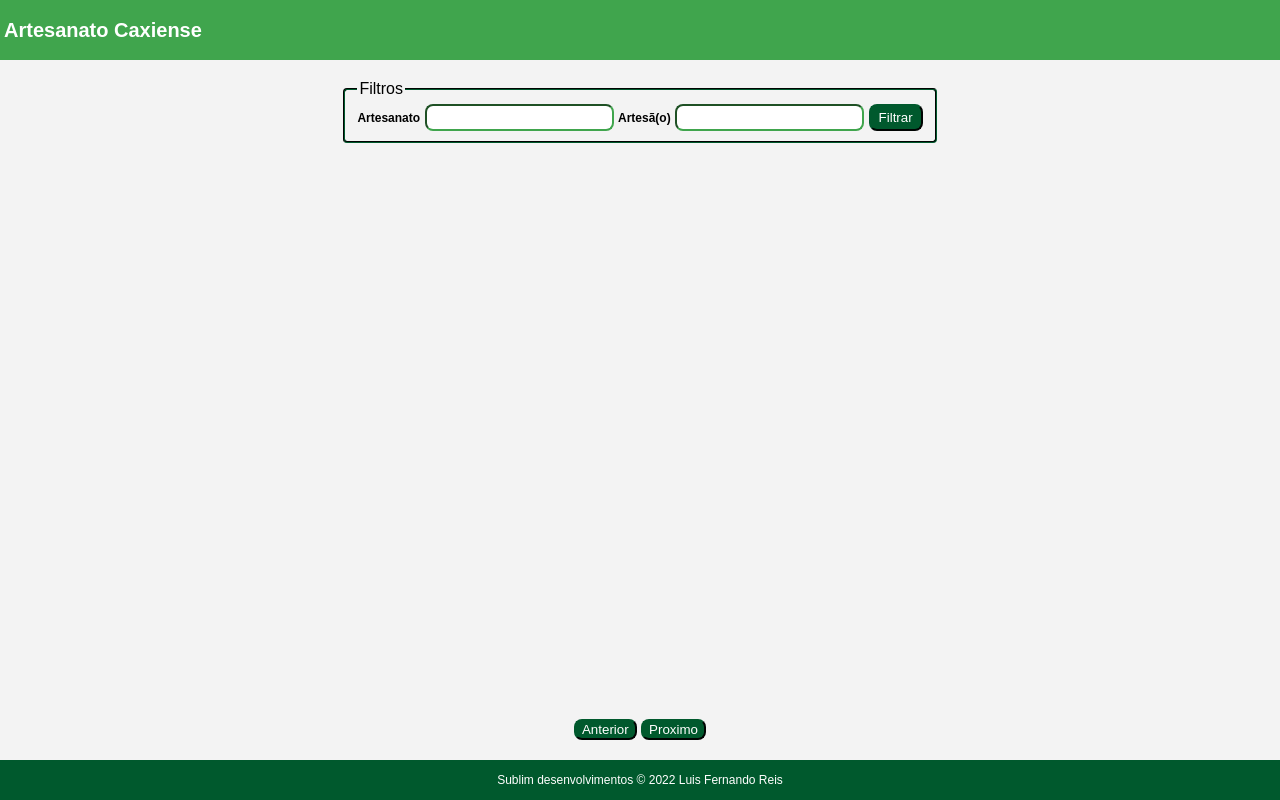
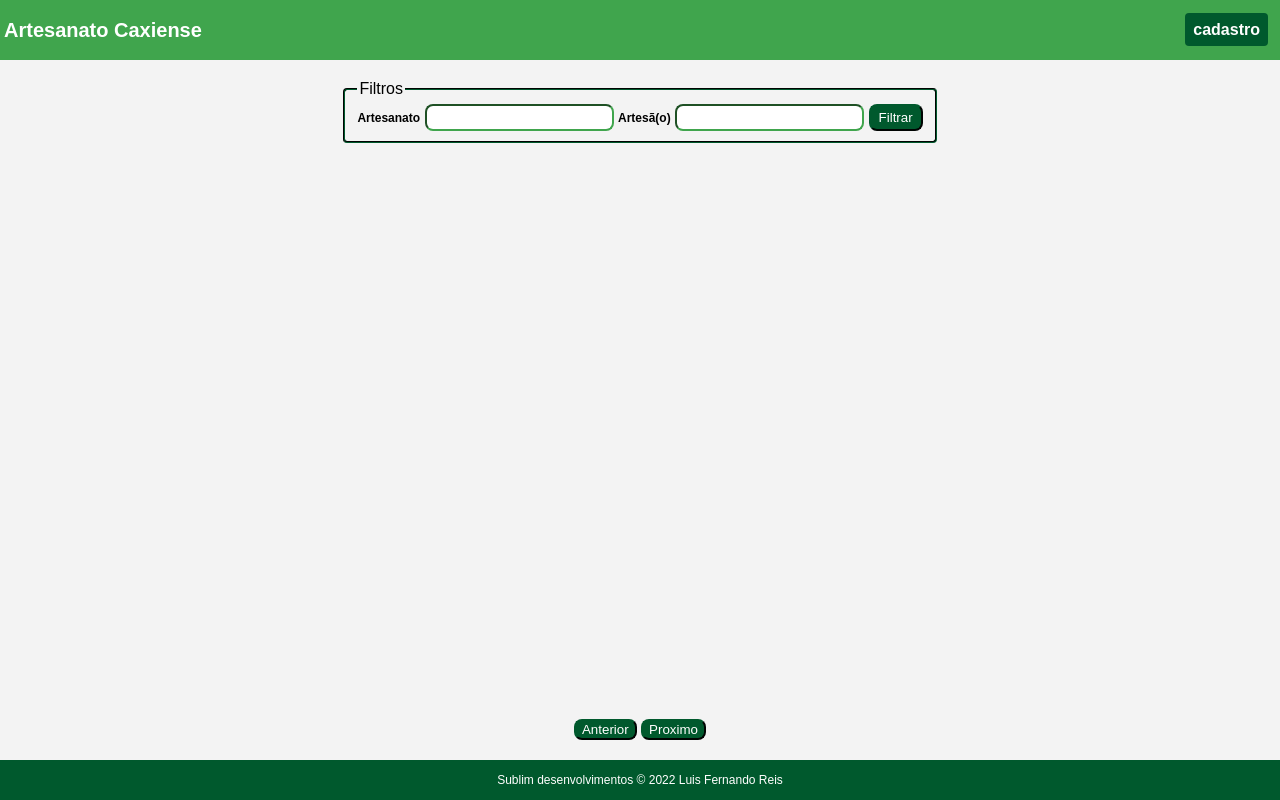
Before and after one commit to luisfernandoreiiis/Artesanato-caxiense, a plain HTML site: page index.html in a window 1280 px wide. Drawn offline with Linux system fonts and the light colour scheme; no server answers.

Commit message:
Add files via upload

```diff
--- a/index.html
+++ b/index.html
@@ -4,12 +4,12 @@
 <head>
   <meta charset="utf-8">
   <meta name="viewport" content="width=device-width, initial-scale=1">
-  <title>Artesanato Caxiense - Cadastro</title>
+  <title>Artesanato Caxiense - Listagem</title>
+
   <script src="https://www.gstatic.com/firebasejs/8.5.0/firebase-app.js"></script>
   <script src="https://www.gstatic.com/firebasejs/8.5.0/firebase-firestore.js"></script>
   <script src="https://www.gstatic.com/firebasejs/8.5.0/firebase-analytics.js"></script>
   <script src="./src/js/config.js"></script>
-
   <link rel="stylesheet" href="./src/css/style.css">
   <link rel="stylesheet" href="./src/css/listagem.css">
 </head>
@@ -18,6 +18,9 @@
 
   <header>
     <h1 class="titulo">Artesanato Caxiense</h1>
+    <nav class="menu">
+      <a class="menu_item" href="cadastro.html">cadastro</a>
+    </nav>
   </header>
   <main>
 
@@ -44,7 +47,7 @@
 
     <div class="lista__paginacao">
       <button class="botao__primario" id="botao__anterior">Anterior</button>
-      <button class="botao__primario" id="botao__proximo">Proximo</button>
+      <button class="botao__primario" id="botao__proximo"href="./cadastro.html" >Proximo </button>
         </div>
   </main>
   <footer>
--- a/src/css/style.css
+++ b/src/css/style.css
@@ -22,6 +22,7 @@ header {
     display: flex;
     height: var(--header-height);
     padding: 4px;
+    justify-content: space-between;
 }
 
 h1, h2, h3 {
@@ -85,3 +86,20 @@ footer {
     border-color: var(--cor-verde-claro);
     border-radius: 8px;
 }
+.menu{
+    padding-right: 8px;
+
+}
+
+.menu_item{
+   padding: 8px;
+   text-decoration: none;
+   font-weight: 700;
+   color: white;
+   background: var(--cor-verde-escuro);
+   border-radius: 4px;
+}
+.menu_item:hover{
+    background: white;
+    color: var(--cor-verde-claro);
+}
```
Also changed, not shown: cadastro.html (+3 -1 lines).
